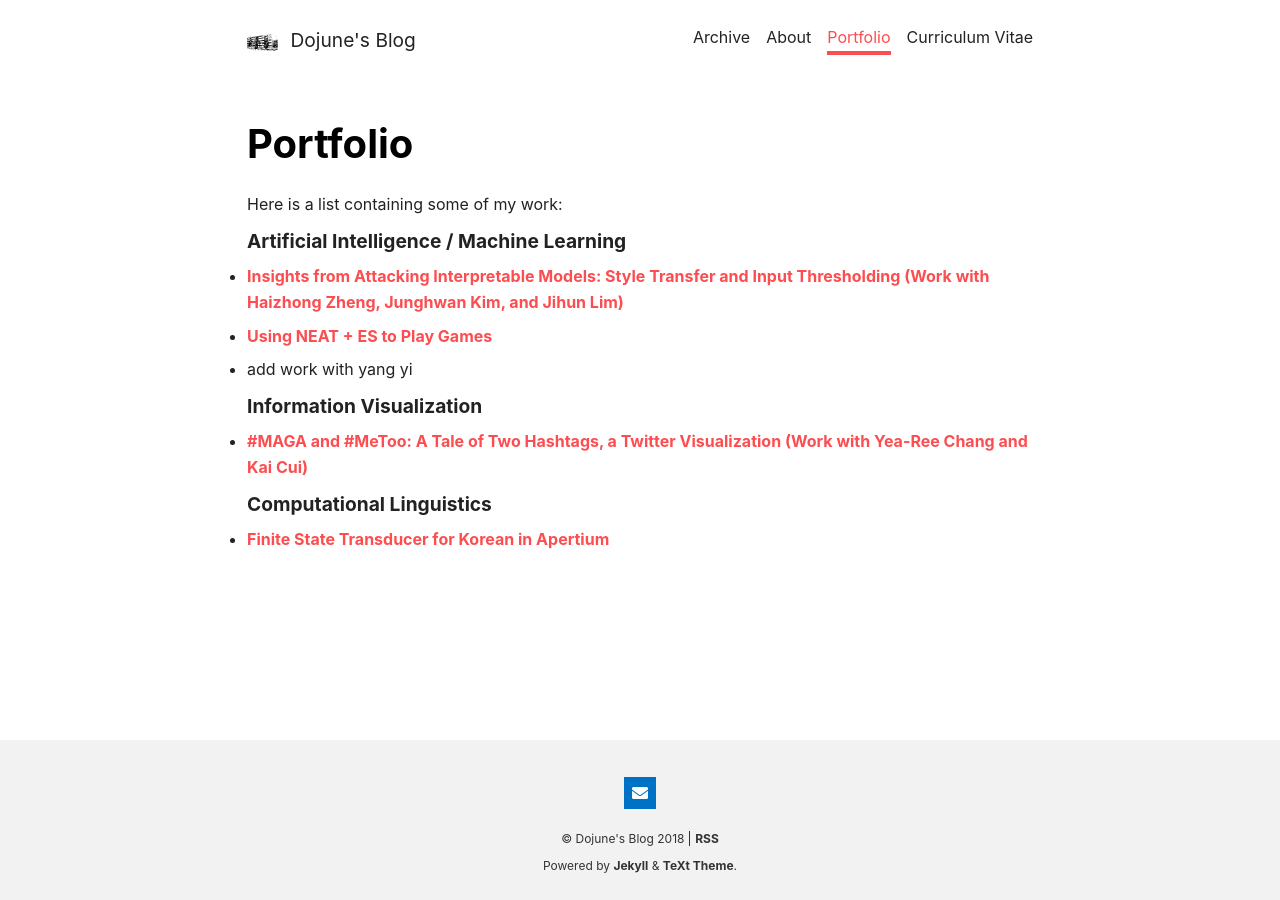
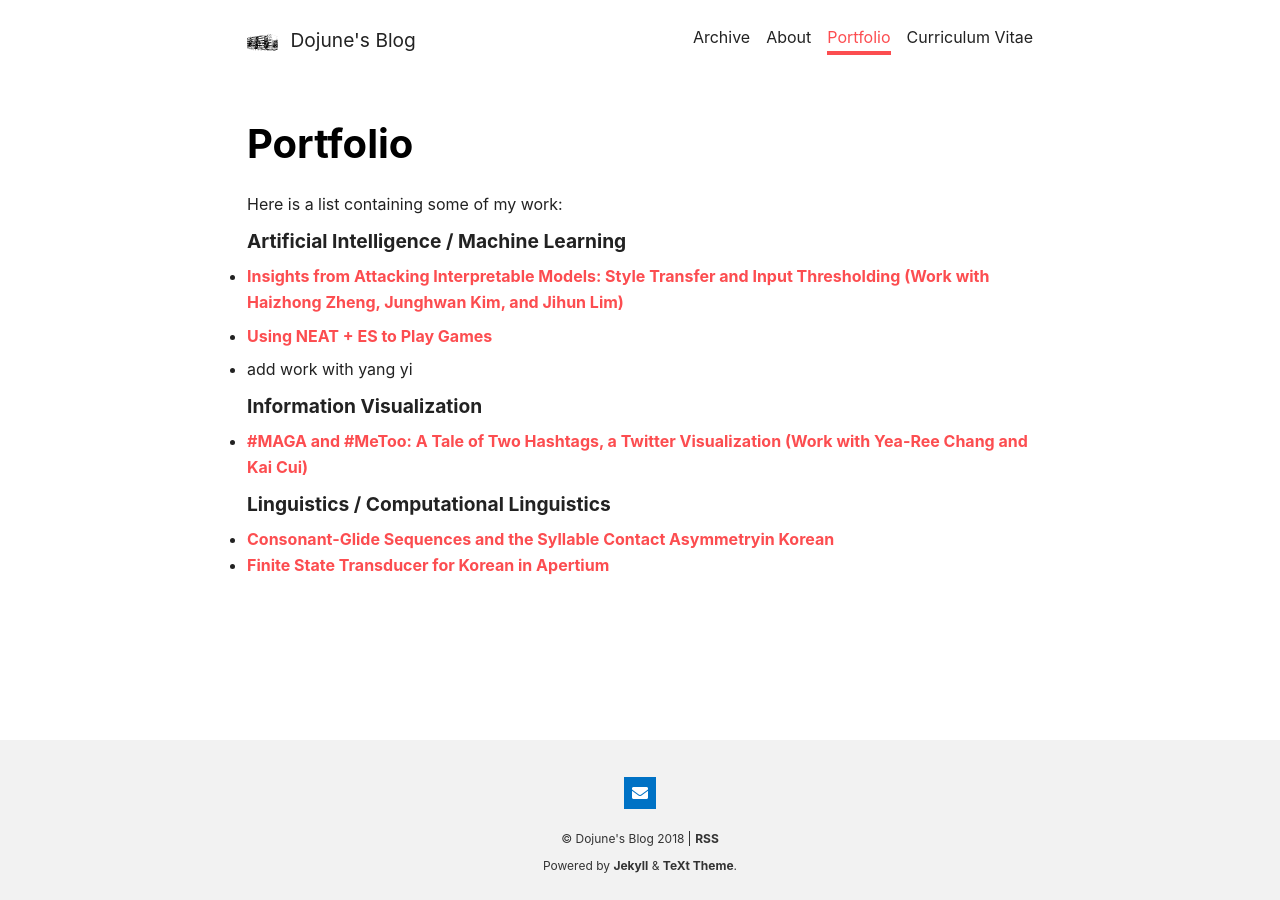
Before and after one commit to mindojune/oldmindojune.github.io, a Jekyll site: the page built from portfolio.md, in a window 1280 px wide. Built offline with Jekyll 4.4.1, drawn with Linux system fonts in a browser that asks for light colours; nearby versions of some CDN libraries; our own code applies the rules of GitHub Pages for plain Markdown files.

Commit message:
Update portfolio.md

```diff
--- a/portfolio.md
+++ b/portfolio.md
@@ -17,5 +17,6 @@ Here is a list containing some of my work:
 - [#MAGA and #MeToo: A Tale of Two Hashtags, a Twitter Visualization (Work with Yea-Ree Chang and Kai Cui)](https://cyearee.github.io/twitter_visualization/index.html)
 
 
-#### Computational Linguistics
+#### Linguistics / Computational Linguistics
+- [Consonant-Glide Sequences and the Syllable Contact Asymmetryin Korean](https://github.com/mindojune/mindojune.github.io/blob/master/_data/ling85.pdf)
 - [Finite State Transducer for Korean in Apertium](https://github.com/mindojune/kor-transducer)
```
